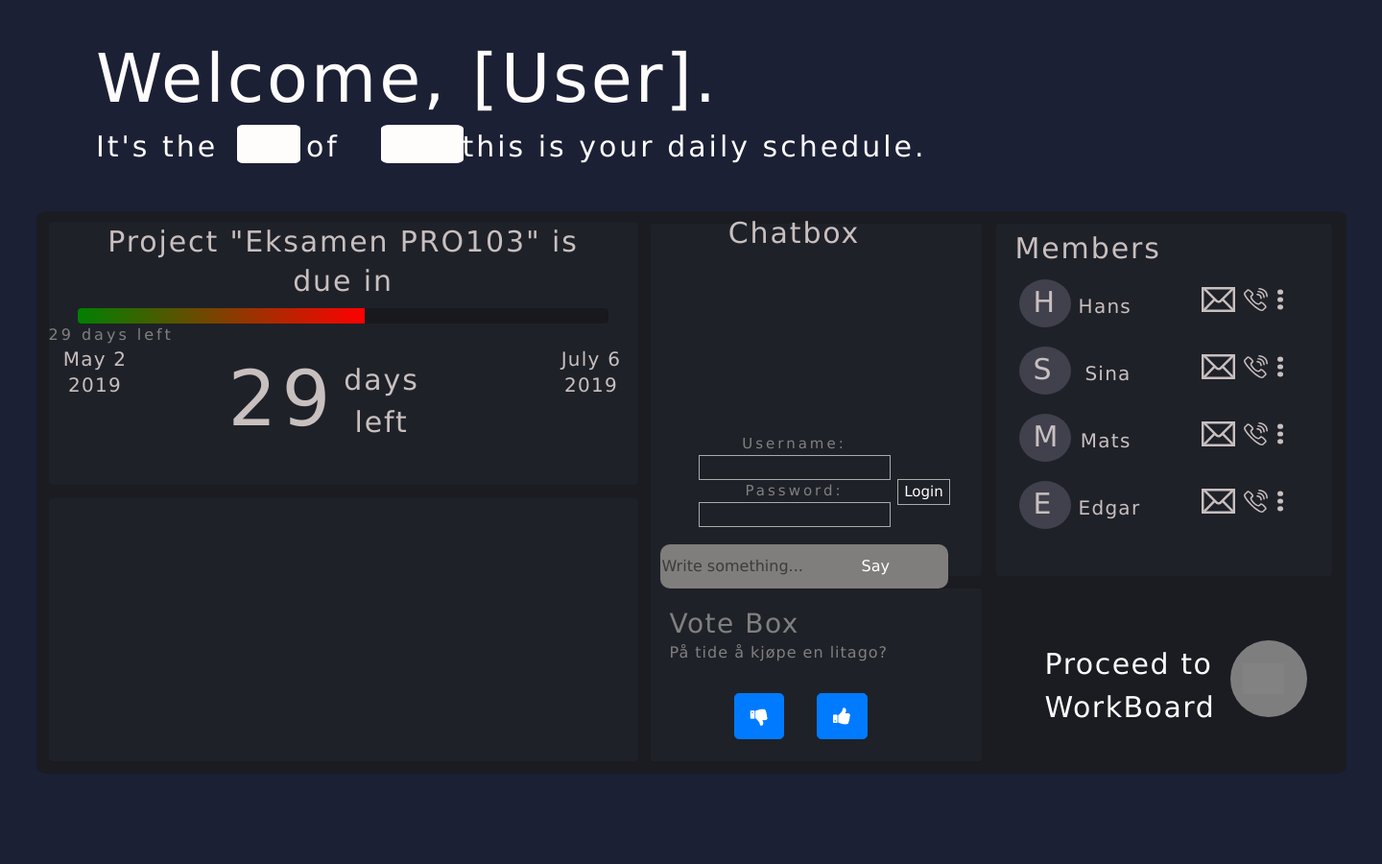
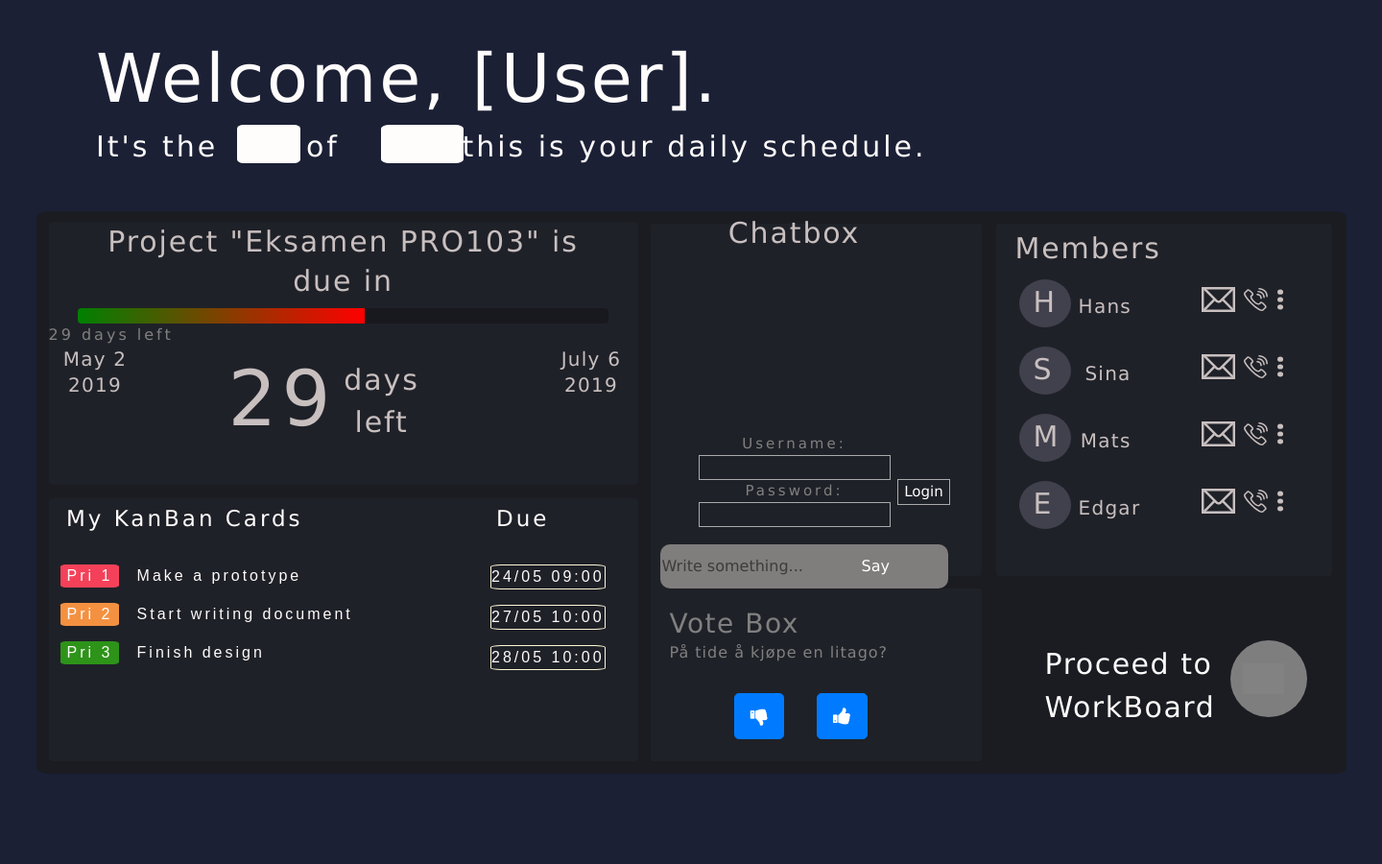
Before and after one commit to gruppe-44/gruppe-44, a PHP site: page /Dash.html in a window 1440 px wide. Shown: the whole page at 96% size. Run offline with PHP 8.4, Linux system fonts and the light colour scheme; grey boxes are pictures that could not be loaded.

Commit message:
Prioriteringsliste

```diff
--- a/DASH/Dash.css
+++ b/DASH/Dash.css
@@ -224,4 +224,99 @@ main{
 }
 /* End Sina's button */
 
+/* Priority start */
+#prioConteiner{
+    position: absolute;
+    height: 20%;
+    width: 35%;
+    background-color: darkgrey;
+    border: 6px solid black;
+    border-radius: 10%;
+    margin: 0;
+    padding: 0;
+}
+
+
+
+.text{
+    position: absolute;
+    color: #FFFCFC;
+    font-size: 23px;
+    font-weight: 400;
+    top: 3%;
+}
+
+#text1{
+    left: 3%;
+}
+
+#text2{
+    right: 15%;
+}
+
+
+.prioBox{
+    position: relative;
+    width: 10%;
+    border-radius: 9%;
+    top: 25%;
+    left: 2%;
+}
+
+
+.prioNumber{
+    text-align: center;
+    font-family: 'Nunito Sans', sans-serif;
+    color: #FFFCFC;
+    font-weight: 300;
+}
+
+#prioBox1{
+    background-color: #f44159;
+}
+
+#prioBox2{
+    background-color: #f49141;
+}
+
+#prioBox3{
+    background-color: #2d9319;
+}
+
+#prioTextConteiner{
+    position: absolute;
+    top: 25%;
+    left: 15%;
+}
+
+.prioText{
+    font-family: 'Nunito Sans', sans-serif;
+    color: #FFFCFC;
+    font-weight: 400;
+}
+
+#prioDateConteiner{
+    position: absolute;
+    top: 25%;
+    left: 75%;
+}
+
+#prioDate1{
+    border: 1px solid #fcf8d4;
+    border-radius: 9%;
+}
+
+#prioDate2{
+    border: 1px solid #fcf8d4;
+    border-radius: 9%;
+}
+
+#prioDate3{
+    border: 1px solid #fcf8d4;
+    border-radius: 9%;
+}
+
+
+/* Priority end */
+
 /* End Overview Board */
--- a/DASH/Dash.html
+++ b/DASH/Dash.html
@@ -124,7 +124,42 @@
                         </div>
 
             </div>
-            <div class="widgets" id="my-cards"></div>
+            <div class="widgets" id="my-cards">
+
+                <h1 class="text" id="text1">My KanBan Cards</h1>
+                <h1 class="text" id="text2">Due</h1>
+
+                <div class="prioBox" id="prioBox1">
+                    <p class="prioNumber">Pri 1</p>
+                </div>
+
+                <div class="prioBox" id="prioBox2">
+                    <p class="prioNumber">Pri 2</p>
+                </div>
+
+                <div class="prioBox" id="prioBox3">
+                    <p class="prioNumber">Pri 3</p>
+                </div>
+
+
+                <div id="prioTextConteiner">
+                    <p class="prioText">Make a prototype</p>
+                    <p class="prioText">Start writing document</p>
+                    <p class="prioText">Finish design</p>
+                </div>
+
+
+                <div id="prioDateConteiner">
+                    <p class="prioText" id="prioDate1">24/05  09:00</p>
+                    <p class="prioText" id="prioDate2">27/05  10:00</p>
+                    <p class="prioText" id="prioDate3">28/05  10:00</p>
+                </div>
+            </div>
+
+
+
+
+
             <div class="widgets" id="chat-box">
                 <div class="shoutbox_main">
                     <h3 class="chatbox-text">Chatbox</h3>
```
